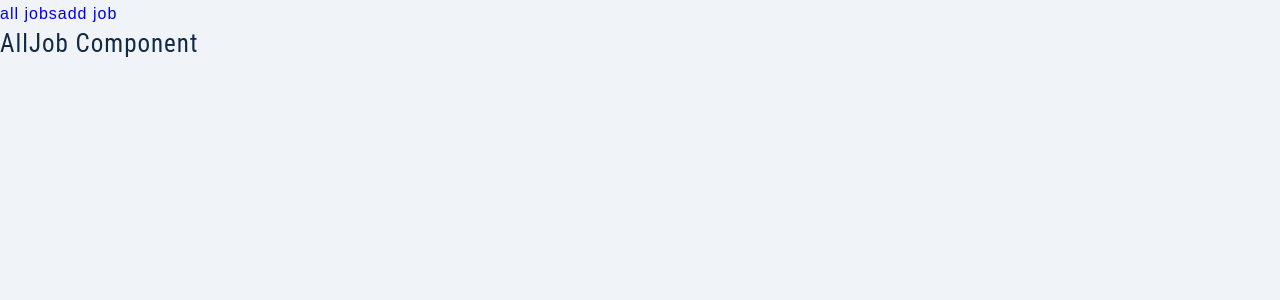
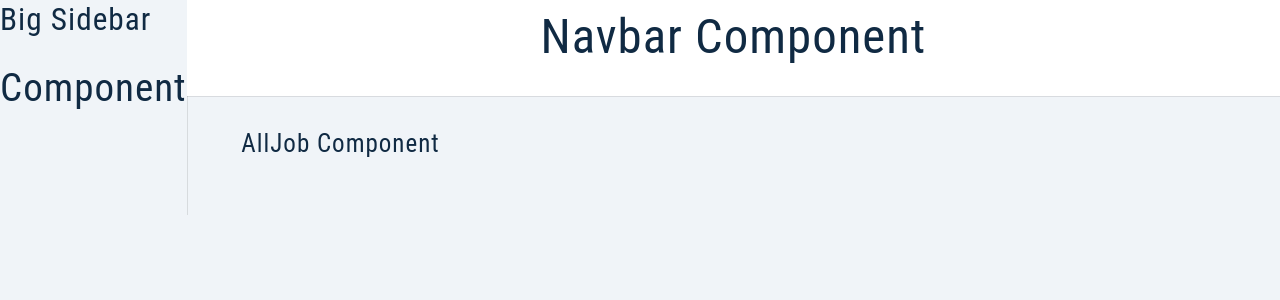
Before and after one commit to romenick-tester/jobify, a React (Create React App) app in the folder client/: page /alljobs in a window 1280 px wide. Shown: the top 300 px of the page. Built offline with nearby package versions, Linux system fonts and the light colour scheme; sample sign-in values are in the browser's storage.

Commit message:
050 CLIENT: dashboard layout

```diff
--- a/client/src/components/BigSidebar/index.js
+++ b/client/src/components/BigSidebar/index.js
@@ -5,7 +5,8 @@ import Wrapper from "../../assets/wrappers/BigSidebar";
 const BigSidebar = () => {
     return (
         <Wrapper>
-            <h1>big sidebar component</h1>
+            <h3>big sidebar</h3>
+            <h2>component</h2>
         </Wrapper>
     )
 }
--- a/client/src/pages/Dashboard/SharedLayout.js
+++ b/client/src/pages/Dashboard/SharedLayout.js
@@ -1,21 +1,33 @@
 import React from "react";
-import { Outlet, Link } from "react-router-dom";
+import { Outlet } from "react-router-dom";
 import Wrapper from "../../assets/wrappers/SharedLayout";
 import ProtectedRoute from "../ProtectedRoute";
+import { Navbar, BigSidebar, SmallSidebar } from "../../components";
 
 
 const SharedLayout = () => {
+    return <ProtectedRoute>
+        <Wrapper>
+            <main className="dashboard">
+                <SmallSidebar />
+                <BigSidebar />
+                <div>
+                    <Navbar />
+                    <MainView>
+                        <Outlet />
+                    </MainView>
+                </div>
+            </main>
+        </Wrapper>
+    </ProtectedRoute>
+}
+
+const MainView = ({ children }) => {
     return (
-        <ProtectedRoute>
-            <Wrapper>
-                <nav>
-                    <Link to="alljobs">all jobs</Link>
-                    <Link to="addjob">add job</Link>
-                </nav>
-                <Outlet />
-            </Wrapper>
-        </ProtectedRoute>
+        <div className="dashboard-page">
+            {children}
+        </div>
     )
-};
+}
 
 export default SharedLayout;
```
